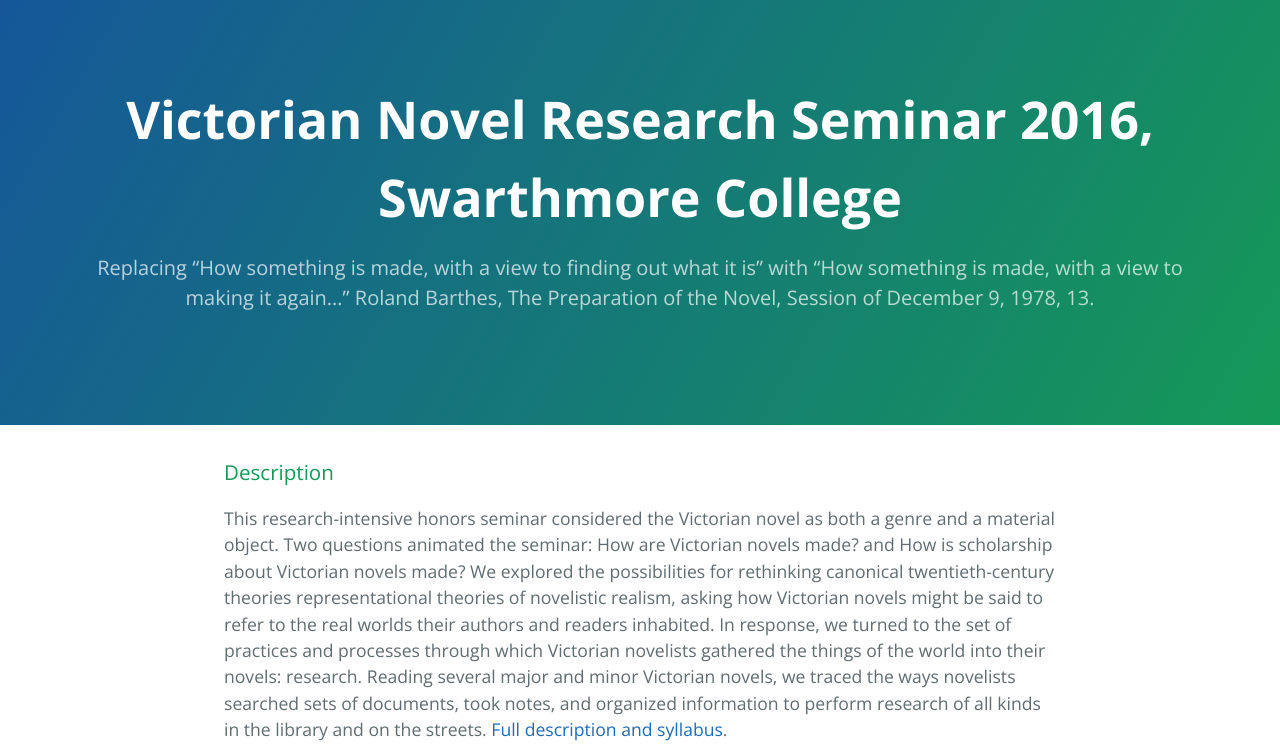
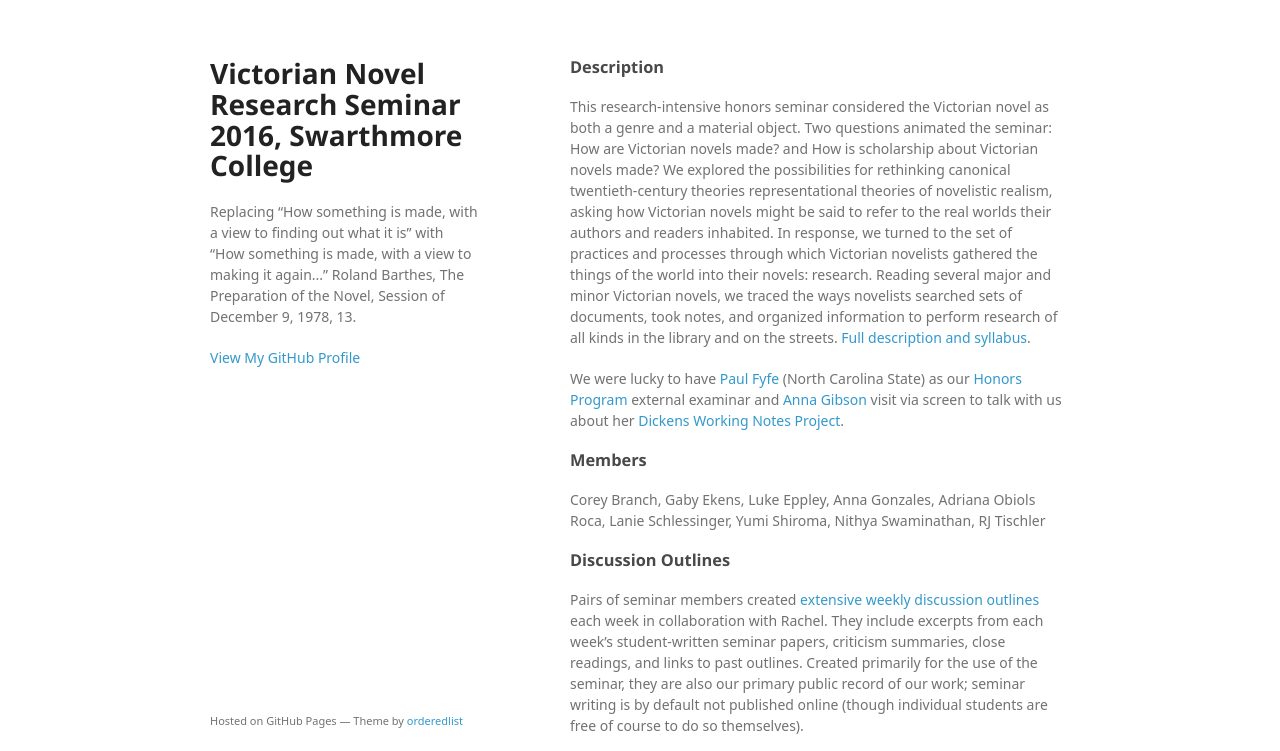
Before and after one commit to vic-sem-2016/vic-sem-2016.github.io, a plain HTML site: page index.html in a window 1280 px wide. Shown: the top 751 px of the page. Drawn offline with nearby package versions, Linux system fonts and the light colour scheme; a web font is replaced by a local one.

Commit message:
Replace master branch with page content via GitHub

```diff
--- a/index.html
+++ b/index.html
@@ -1,22 +1,29 @@
-<!DOCTYPE html>
-<html lang="en-us">
+<!doctype html>
+<html>
   <head>
-    <meta charset="UTF-8">
+    <meta charset="utf-8">
+    <meta http-equiv="X-UA-Compatible" content="chrome=1">
     <title>Victorian Novel Research Seminar 2016, Swarthmore College by vic-sem-2016</title>
-    <meta name="viewport" content="width=device-width, initial-scale=1">
-    <link rel="stylesheet" type="text/css" href="stylesheets/normalize.css" media="screen">
-    <link href='https://fonts.googleapis.com/css?family=Open+Sans:400,700' rel='stylesheet' type='text/css'>
-    <link rel="stylesheet" type="text/css" href="stylesheets/stylesheet.css" media="screen">
-    <link rel="stylesheet" type="text/css" href="stylesheets/github-light.css" media="screen">
+
+    <link rel="stylesheet" href="stylesheets/styles.css">
+    <link rel="stylesheet" href="stylesheets/github-light.css">
+    <meta name="viewport" content="width=device-width">
+    <!--[if lt IE 9]>
+    <script src="//html5shiv.googlecode.com/svn/trunk/html5.js"></script>
+    <![endif]-->
   </head>
   <body>
-    <section class="page-header">
-      <h1 class="project-name">Victorian Novel Research Seminar 2016, Swarthmore College</h1>
-      <h2 class="project-tagline">Replacing “How something is made, with a view to finding out what it is” with “How something is made, with a view to making it again...” Roland Barthes, The Preparation of the Novel, Session of December 9, 1978, 13.</h2>
-    </section>
+    <div class="wrapper">
+      <header>
+        <h1>Victorian Novel Research Seminar 2016, Swarthmore College</h1>
+        <p>Replacing “How something is made, with a view to finding out what it is” with “How something is made, with a view to making it again...” Roland Barthes, The Preparation of the Novel, Session of December 9, 1978, 13.</p>
 
-    <section class="main-content">
-      <h3>
+
+        <p class="view"><a href="https://github.com/vic-sem-2016">View My GitHub Profile</a></p>
+
+      </header>
+      <section>
+        <h3>
 <a id="description" class="anchor" href="#description" aria-hidden="true"><span aria-hidden="true" class="octicon octicon-link"></span></a>Description</h3>
 
 <p>This research-intensive honors seminar considered the Victorian novel as both a genre and a material object. Two questions animated the seminar: How are Victorian novels made? and How is scholarship about Victorian novels made? We explored the possibilities for rethinking canonical twentieth-century theories representational theories of novelistic realism, asking how Victorian novels might be said to refer to the real worlds their authors and readers inhabited. In response, we turned to the set of practices and processes through which Victorian novelists gathered the things of the world into their novels: research. Reading several major and minor Victorian novels, we traced the ways novelists searched sets of documents, took notes, and organized information to perform research of all kinds in the library and on the streets. <a href="https://github.com/vic-sem-2016/syllabus/blob/master/Vic_sem_2016_syllabus.md">Full description and syllabus</a>.</p>
@@ -63,14 +70,12 @@
 <a href="http://creativecommons.org/licenses/by/4.0/">http://creativecommons.org/licenses/by/4.0/</a> or send a letter to Creative
 Commons, 444 Castro Street, Suite 900, Mountain View, California, 94041,
 USA.</p>
-
-      <footer class="site-footer">
-
-        <span class="site-footer-credits">This page was generated by <a href="https://pages.github.com">GitHub Pages</a> using the <a href="https://github.com/jasonlong/cayman-theme">Cayman theme</a> by <a href="https://twitter.com/jasonlong">Jason Long</a>.</span>
+      </section>
+      <footer>
+        <p><small>Hosted on GitHub Pages &mdash; Theme by <a href="https://github.com/orderedlist">orderedlist</a></small></p>
       </footer>
-
-    </section>
-
+    </div>
+    <script src="javascripts/scale.fix.js"></script>
 
   </body>
 </html>
```
